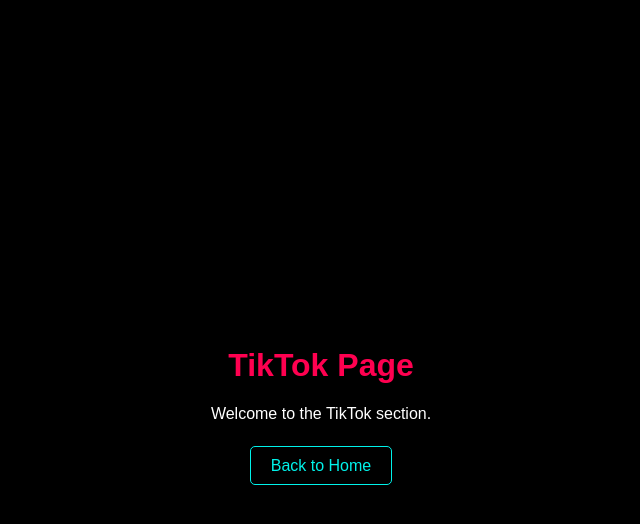
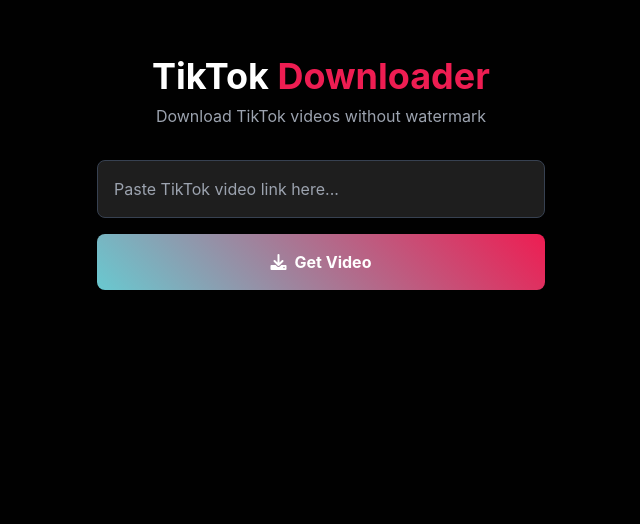
Before and after one commit to londybaz420/portfolio, a website: page public/tiktok.html in a window 1280 px wide. Shown: the whole page, without its empty margins (319-959 px from the left). Drawn offline with nearby package versions, Linux system fonts and the light colour scheme.

Commit message:
update tiktok.html with functionality to fetch and display video details from JerryCoder API

```diff
--- a/public/tiktok.html
+++ b/public/tiktok.html
@@ -3,20 +3,115 @@
 <head>
     <meta charset="UTF-8">
     <meta name="viewport" content="width=device-width, initial-scale=1.0">
-    <title>TikTok - Team-Bandaheali</title>
+    <title>TikTok Video Downloader</title>
+    <script src="https://cdn.tailwindcss.com"></script>
+    <link rel="stylesheet" href="https://cdnjs.cloudflare.com/ajax/libs/font-awesome/6.0.0/css/all.min.css">
     <style>
-        body { font-family: sans-serif; background: #000; color: #fff; display: flex; justify-content: center; align-items: center; height: 100vh; margin: 0; }
-        .container { text-align: center; }
-        h1 { color: #ff0050; }
-        a { color: #00f2ea; text-decoration: none; border: 1px solid #00f2ea; padding: 10px 20px; border-radius: 5px; }
+        body {
+            background-color: #010101;
+            color: white;
+            font-family: -apple-system, BlinkMacSystemFont, "Segoe UI", Roboto, Helvetica, Arial, sans-serif;
+        }
+        .tiktok-gradient {
+            background: linear-gradient(45deg, #69C9D0, #EE1D52);
+        }
+        .card {
+            background: #121212;
+            border: 1px solid #333;
+        }
     </style>
 </head>
-<body>
-    <div class="container">
-        <h1>TikTok Page</h1>
-        <p>Welcome to the TikTok section.</p>
-        <br>
-        <a href="/">Back to Home</a>
+<body class="min-h-screen flex flex-col items-center p-4">
+
+    <div class="w-full max-w-md mt-10 text-center">
+        <h1 class="text-4xl font-bold mb-2">TikTok <span class="text-[#EE1D52]">Downloader</span></h1>
+        <p class="text-gray-400 mb-8">Download TikTok videos without watermark</p>
+
+        <div class="flex flex-col gap-4">
+            <input type="text" id="urlInput" placeholder="Paste TikTok video link here..."
+                class="w-full p-4 rounded-lg bg-[#1e1e1e] border border-gray-700 focus:outline-none focus:border-[#69C9D0] text-white">
+
+            <button onclick="downloadVideo()" id="downloadBtn"
+                class="tiktok-gradient w-full p-4 rounded-lg font-bold hover:opacity-90 transition-opacity flex items-center justify-center gap-2">
+                <i class="fas fa-download"></i> Get Video
+            </button>
+        </div>
+
+        <div id="loader" class="hidden mt-8">
+            <div class="animate-spin rounded-full h-10 w-10 border-b-2 border-[#69C9D0] mx-auto"></div>
+            <p class="mt-2 text-gray-400">Fetching video details...</p>
+        </div>
+
+        <div id="result" class="hidden mt-10 card p-6 rounded-xl text-left">
+            <img id="videoCover" src="" alt="Cover" class="w-full h-48 object-cover rounded-lg mb-4">
+            <h3 id="videoTitle" class="font-bold text-lg mb-2 line-clamp-2"></h3>
+            <p class="text-sm text-gray-400 mb-4">By: <span id="authorName" class="text-[#69C9D0]"></span></p>
+
+            <div class="space-y-3">
+                <a id="noWatermarkBtn" href="#" target="_blank"
+                    class="block text-center w-full bg-green-600 p-3 rounded-lg font-semibold hover:bg-green-700 transition">
+                    Download (No Watermark)
+                </a>
+                <a id="musicBtn" href="#" target="_blank"
+                    class="block text-center w-full bg-gray-700 p-3 rounded-lg font-semibold hover:bg-gray-600 transition text-sm">
+                    Download MP3 (Music)
+                </a>
+            </div>
+        </div>
+
+        <div id="error" class="hidden mt-6 text-red-500 bg-red-500/10 p-4 rounded-lg border border-red-500/20">
+            Failed to fetch video. Please check the URL and try again.
+        </div>
     </div>
+
+    <script>
+        async function downloadVideo() {
+            const urlInput = document.getElementById('urlInput').value.trim();
+            const downloadBtn = document.getElementById('downloadBtn');
+            const loader = document.getElementById('loader');
+            const result = document.getElementById('result');
+            const error = document.getElementById('error');
+
+            if (!urlInput) {
+                alert('Please paste a TikTok URL first!');
+                return;
+            }
+
+            // Reset UI
+            error.classList.add('hidden');
+            result.classList.add('hidden');
+            loader.classList.remove('hidden');
+            downloadBtn.disabled = true;
+
+            try {
+                const apiUrl = `https://jerrycoder.oggyapi.workers.dev/down/tiktok?url=${encodeURIComponent(urlInput)}`;
+                const response = await fetch(apiUrl);
+                const data = await response.json();
+
+                if (data.status === "success" && data.result && data.result.data) {
+                    const videoData = data.result.data;
+
+                    document.getElementById('videoCover').src = videoData.cover;
+                    document.getElementById('videoTitle').innerText = videoData.title || "No Title";
+                    document.getElementById('authorName').innerText = videoData.author.nickname;
+
+                    // Set download links
+                    document.getElementById('noWatermarkBtn').href = videoData.play;
+                    document.getElementById('musicBtn').href = videoData.music;
+
+                    loader.classList.add('hidden');
+                    result.classList.remove('hidden');
+                } else {
+                    throw new Error("Invalid response structure");
+                }
+            } catch (err) {
+                console.error(err);
+                loader.classList.add('hidden');
+                error.classList.remove('hidden');
+            } finally {
+                downloadBtn.disabled = false;
+            }
+        }
+    </script>
 </body>
 </html>
```
